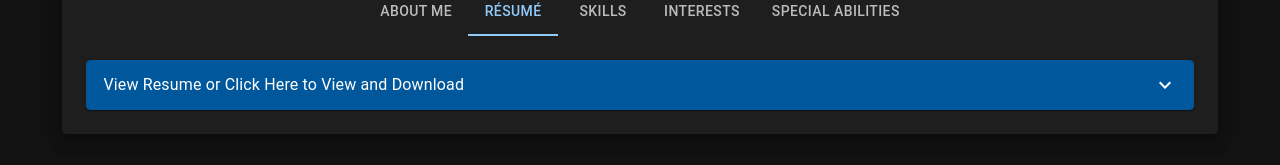
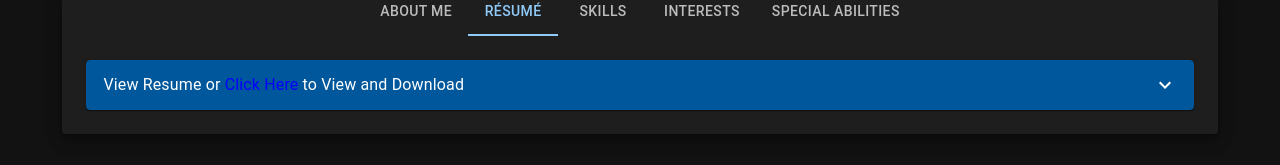
Before and after one commit to sbroadhurst/portfolio-next, a Next.js app: page /about in a window 1280 px wide. Both pictures are taken after a click on the tab "RÉSUMÉ". Shown: the part 170-335 px from the top of the page. Built offline with nearby package versions, Linux system fonts and the light colour scheme.

Commit message:
update resume image and link and update skills

```diff
--- a/components/aboutMeTabs/Resume.js
+++ b/components/aboutMeTabs/Resume.js
@@ -16,8 +16,8 @@ const Resume = () => {
           <Typography>
             View Resume or{' '}
             <a
-              style={{ textDecoration: 'none' }}
-              href="https://drive.google.com/file/d/1_SFZvQuSzEWr9gFm1XLTCbkYiwXDAK45/view?usp=sharing"
+              style={{ textDecoration: 'none', color: 'blue' }}
+              href="https://drive.google.com/file/d/1CkXvmfShC8o2BLGE6DOf7okeYrAgwcvz/view?usp=sharing"
               target="_blank"
               rel="noopener noreferrer">
               Click Here{' '}
--- a/components/aboutMeTabs/SkillsTab.js
+++ b/components/aboutMeTabs/SkillsTab.js
@@ -31,7 +31,7 @@ const SkillsTab = () => {
           <Typography>&ensp;NPM : 5 Years</Typography>
         </DeviIcon>
         <DeviIcon className="devicon-angularjs-plain">
-          <Typography>&ensp;Angular : 1 Year</Typography>
+          <Typography>&ensp;Angular : 2 Years</Typography>
         </DeviIcon>
         <DeviIcon className="devicon-typescript-plain">
           <Typography>&ensp;TypeScript: 4 Years</Typography>
@@ -49,7 +49,7 @@ const SkillsTab = () => {
           <Typography>&ensp;MongoDB : 3 Years</Typography>
         </DeviIcon>
         <DeviIcon className="devicon-slack-plain">
-          <Typography>&ensp;Slack: 1 Year</Typography>
+          <Typography>&ensp;Slack: 2 Years</Typography>
         </DeviIcon>
         <DeviIcon className="devicon-vscode-plain">
           <Typography>&ensp;VS Code: 5 Years</Typography>
@@ -89,8 +89,8 @@ const SkillsTab = () => {
         <DeviIcon className="devicon-storybook-plain">
           <Typography>&ensp;Storybook</Typography>
         </DeviIcon>
-        <DeviIcon className="devicon-nextjs-original">
-          <Typography>&ensp;NextJs</Typography>
+        <DeviIcon className="devicon-angularjs-plain">
+          <Typography>&ensp;AngularJS</Typography>
         </DeviIcon>
       </CardRow>
     </div>
```
Also changed, not shown: public/assets/resumeImage.jpg.
